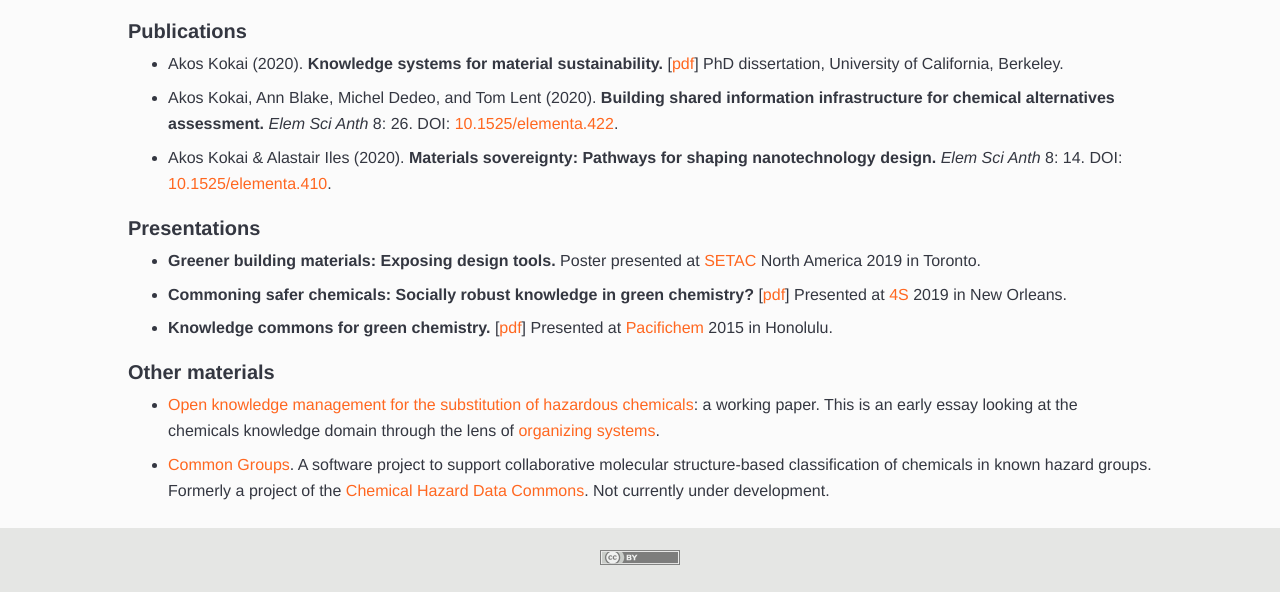
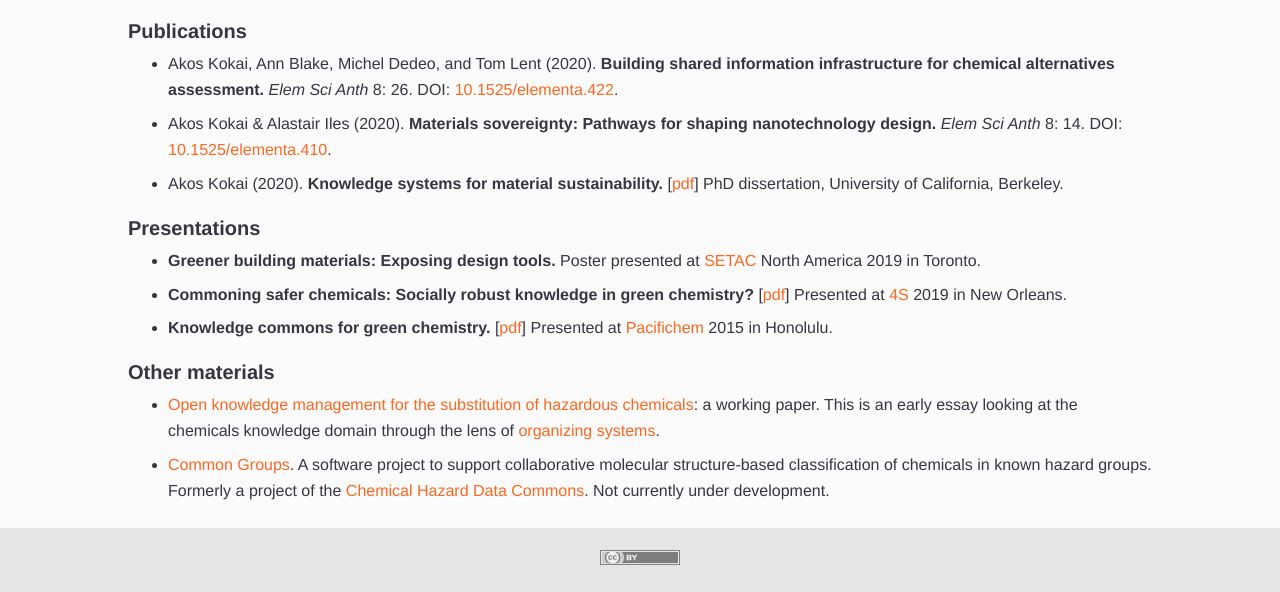
Before and after one commit to akokai/akokai.github.io, a Jekyll site: the page built from research/index.html, in a window 1280 px wide and 900 px high, scrolled down 689 px, cut to the strip 308-900 px from the top of the window. Built offline with Jekyll 4.4.1, drawn with Linux system fonts in a browser that asks for light colours; some of the changed lines change nothing that is shown.

Commit message:
Reorder publications list

```diff
--- a/research/index.html
+++ b/research/index.html
@@ -25,9 +25,9 @@ title: "Research"
 
 <h3>Publications</h3>
 <ul class="flow">
-<li>Akos Kokai (2020). <strong>Knowledge systems for material sustainability.</strong> [<a href="{{ site.baseurl }}/assets/Kokai_2020_Knowledge_systems_for_material_sustainability.pdf" target="_blank">pdf</a>] PhD dissertation, University of California, Berkeley.</li>
 <li>Akos Kokai, Ann Blake, Michel Dedeo, and Tom Lent (2020). <strong>Building shared information infrastructure for chemical alternatives assessment.</strong> <em>Elem Sci Anth</em> 8: 26. DOI: <a href="http://doi.org/10.1525/elementa.422" target="_blank">10.1525/elementa.422</a>.</li>
 <li>Akos Kokai &amp; Alastair Iles (2020). <strong>Materials sovereignty: Pathways for shaping nanotechnology design.</strong> <em>Elem Sci Anth</em> 8: 14. DOI: <a href="https://doi.org/10.1525/elementa.410" target="_blank">10.1525/elementa.410</a>.</li>
+<li>Akos Kokai (2020). <strong>Knowledge systems for material sustainability.</strong> [<a href="{{ site.baseurl }}/assets/Kokai_2020_Knowledge_systems_for_material_sustainability.pdf" target="_blank">pdf</a>] PhD dissertation, University of California, Berkeley.</li>
 </ul>
 
 <h3 id="talks">Presentations</h3>
```
